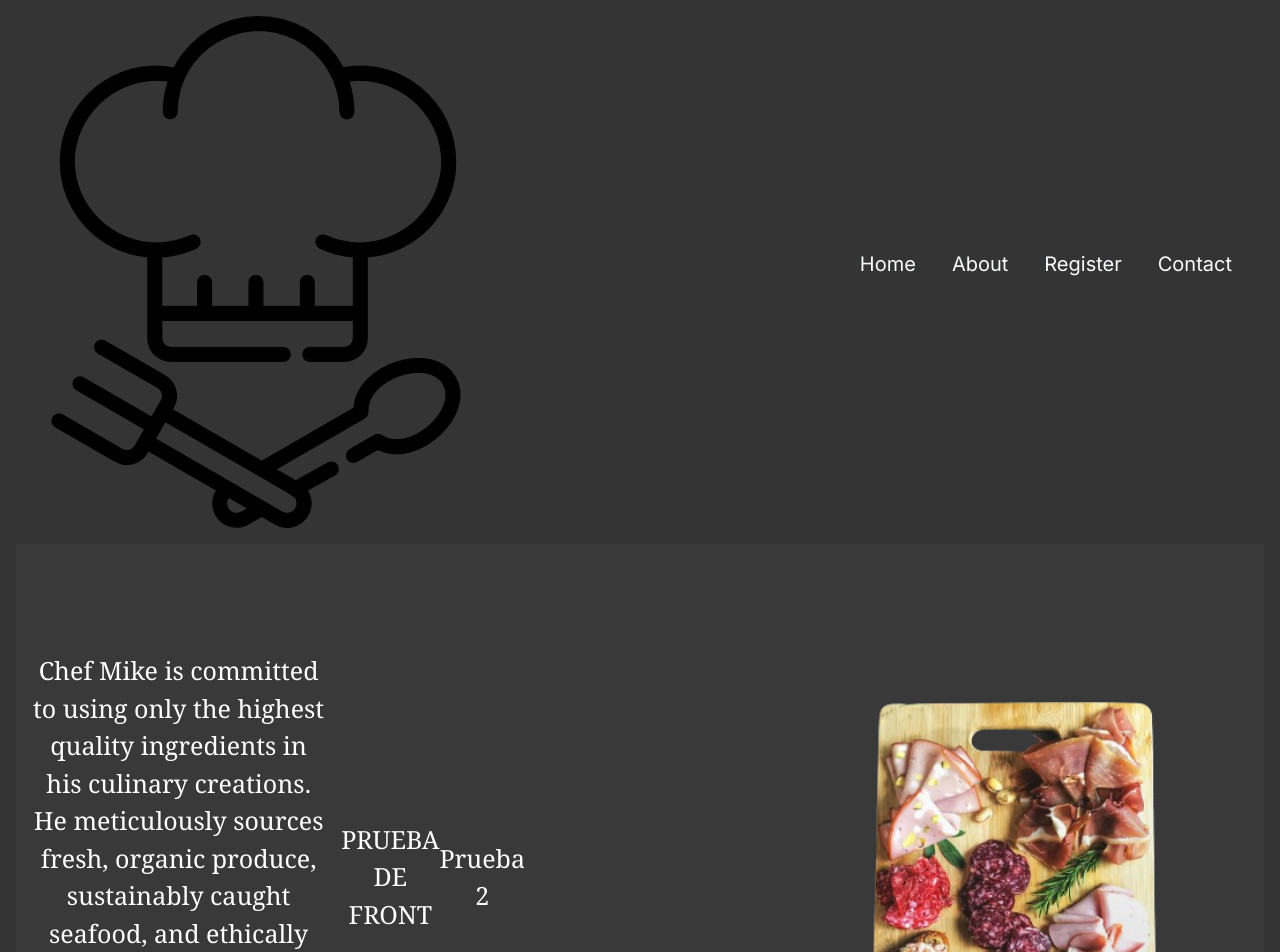
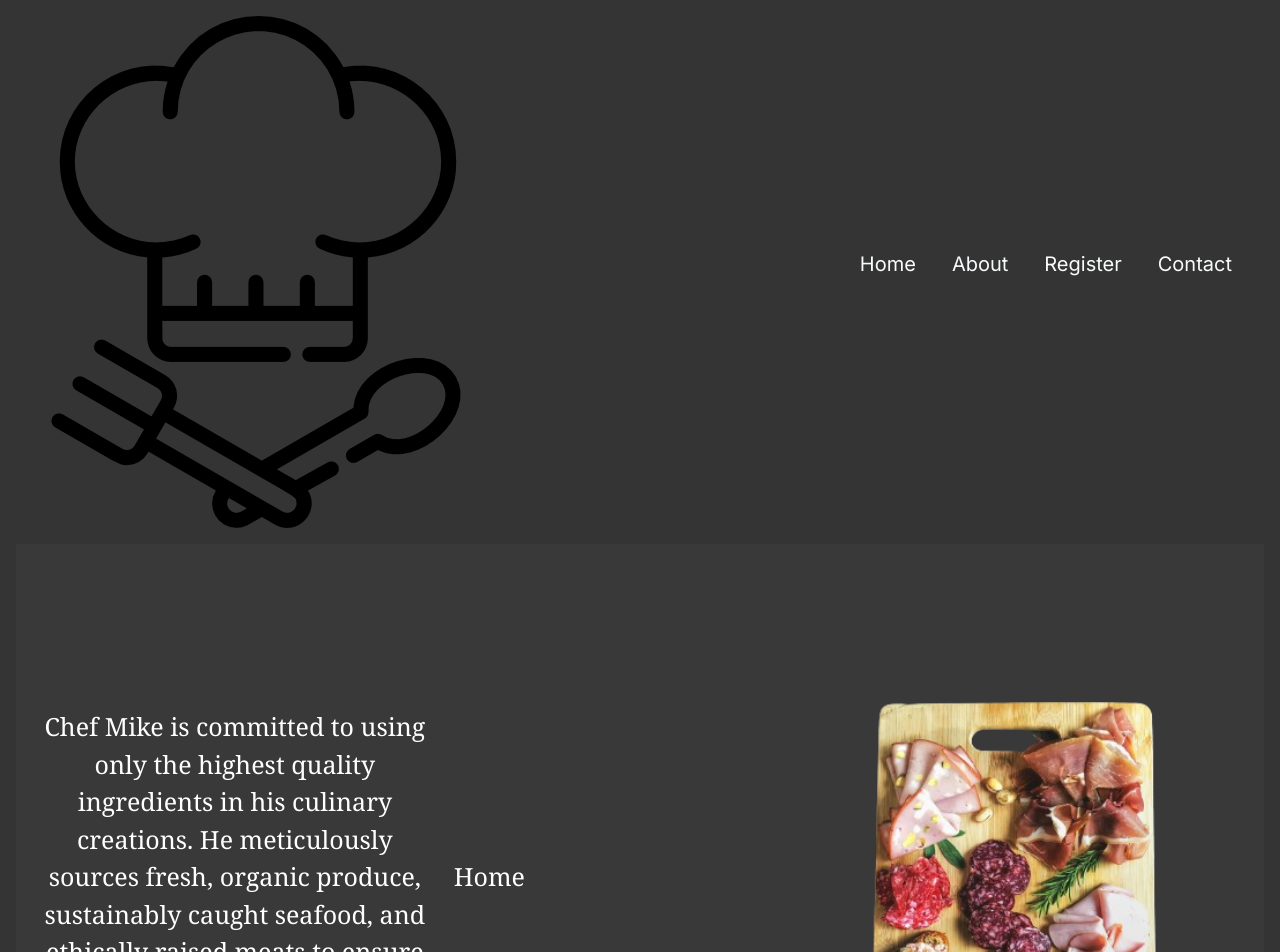
Before and after one commit to ottorst/proyectofinal, a Next.js app in the folder front/: page / in a window 1280 px wide. Shown: the top 952 px of the page. Built offline with nearby package versions, Linux system fonts and the light colour scheme.

Commit message:
prueba 3

```diff
--- a/front/src/components/home/Home.tsx
+++ b/front/src/components/home/Home.tsx
@@ -10,8 +10,7 @@ const Home:React.FC = () => {
 <div className={`flex flex-col lg:flex-row items-center justify-between w-full space-y-4 md:space-y-0 md:space-x-4 bg-smokegrey`}>
         <div className="relative w-full md:w-[509px] md:h-[423px] flex items-center text-center font-serif text-[20px] md:text-[25px]">
           <p className="text-center px-4">Chef Mike is committed to using only the highest quality ingredients in his culinary creations. He meticulously sources fresh, organic produce, sustainably caught seafood, and ethically raised meats to ensure every dish meets the highest standards of flavor and nutrition. </p>
-          <p>PRUEBA DE FRONT</p>
-          <p>Prueba 2</p>
+          <p>Home</p>
         </div>
         <div className="relative flex-shrink-0 w-full md:w-auto">
           <Image src="/assets/tablacomida.png" alt="Tabla Carnes frias" width={500} height={450}/>
```
